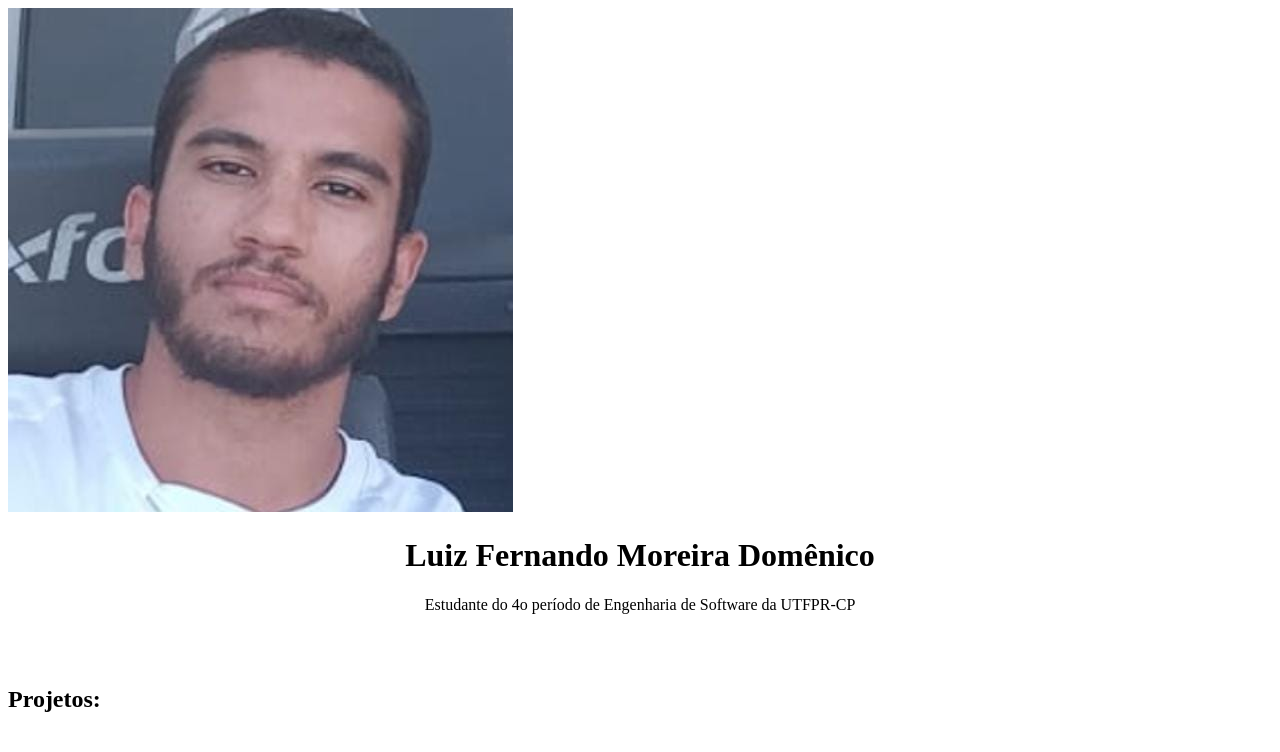
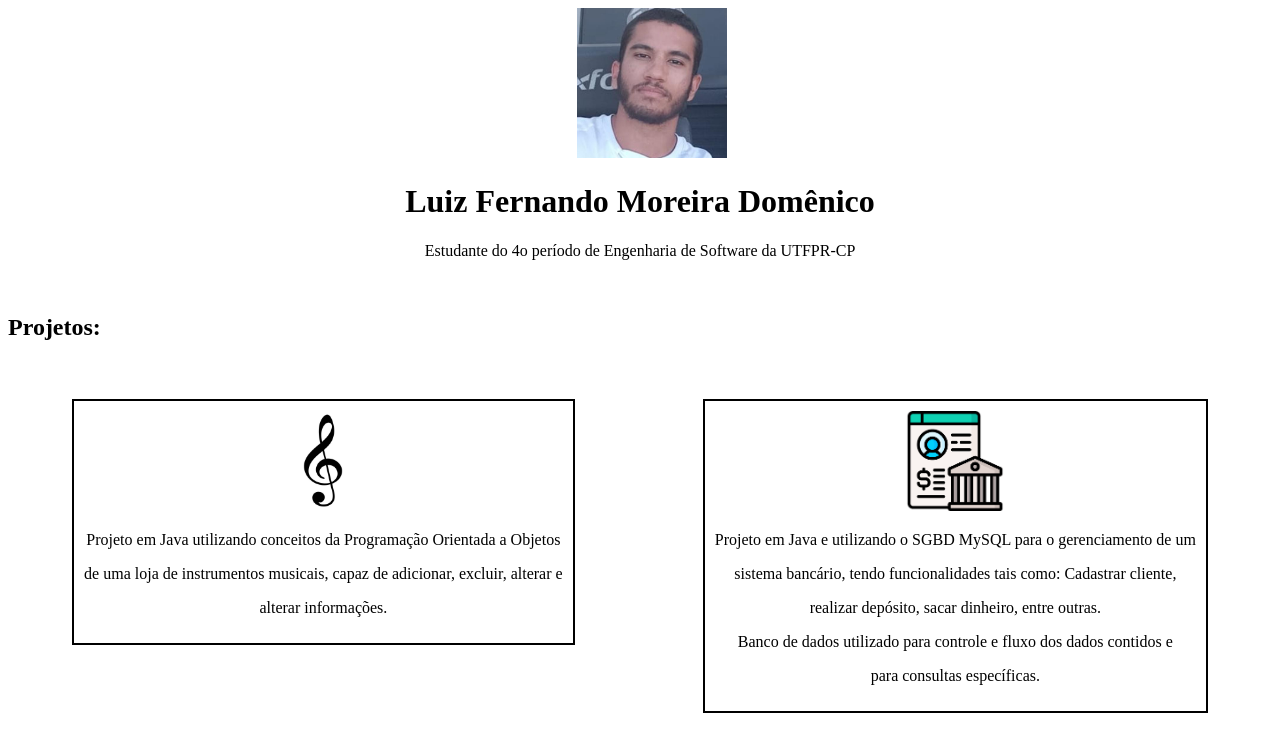
Before and after one commit to Lfdomenico/atividade_02-04, a plain HTML site: page index.html in a window 1280 px wide. Drawn offline with Linux system fonts and the light colour scheme.

Commit message:
Novas alterações

```diff
--- a/index.html
+++ b/index.html
@@ -3,17 +3,64 @@
 <head>
     <meta charset="UTF-8">
     <meta name="viewport" content="width=device-width, initial-scale=1.0">
-    <title>Atividade 02/ 04</title>
+    <title>Atividade 02/04</title>
+    <style>
+        .container {
+            display: flex;
+            justify-content: space-around;
+            align-items: flex-start;
+            margin-top: 20px;
+        }
 
+        .projeto {
+            text-align: center;
+            border: 2px solid;
+            padding: 10px;
+        }
+
+        .projeto img {
+            width: 100px;
+            height: 100px;
+        }
+
+        .header{
+            text-align: center;
+        }
+        #foto{
+            margin-left: 45%;
+            text-align: center;
+            height: 150px;
+        }
+
+    </style>
 </head>
 <body>
-    <img style="text-align: center;"  src="imagem/eu.jpeg" alt="minha foto">
-    <h1 style="text-align: center;">Luiz Fernando Moreira Domênico</h2>
-    <p style="text-align: center;">Estudante do 4o período de Engenharia de Software da UTFPR-CP</p>
-    <br><br>
+    <img id="foto" src="/Imagens/eu.jpeg" alt="minha foto">
+    <h1 class="header">Luiz Fernando Moreira Domênico</h1>
+    <p class="header">Estudante do 4o período de Engenharia de Software da UTFPR-CP</p>
+    <br>
 
     <h2>Projetos:</h2>
     <br>
 
+    <div class="container">
+
+        <div class="projeto">
+            <img src="/Imagens/imagem1.jpg" alt="imagem_projeto1">
+            <p>Projeto em Java utilizando conceitos da Programação Orientada a Objetos</p>
+            <p>de uma loja de instrumentos musicais, capaz de adicionar, excluir, alterar e</p>
+            <p>alterar informações.</p>
+        </div>
+
+        <div class="projeto">
+            <img src="/Imagens/imagem2.png" alt="imagem_projeto2">
+            <p>Projeto em Java e utilizando o SGBD MySQL para o gerenciamento de um</p>
+            <p>sistema bancário, tendo funcionalidades tais como: Cadastrar cliente,</p>
+            <p>realizar depósito, sacar dinheiro, entre outras.</p>
+            <p>Banco de dados utilizado para controle e fluxo dos dados contidos e</p>
+            <p>para consultas específicas.</p>
+        </div>
+    </div>
+
 </body>
 </html>
```
Also changed, not shown: Imagens/eu.jpeg (renamed from imagem/eu.jpeg), Imagens/imagem1.jpg (added), Imagens/imagem2.png (added).
